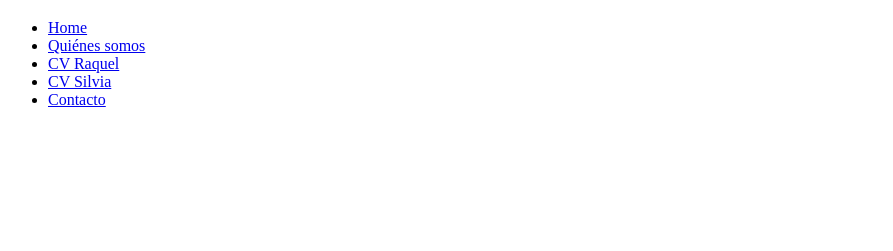
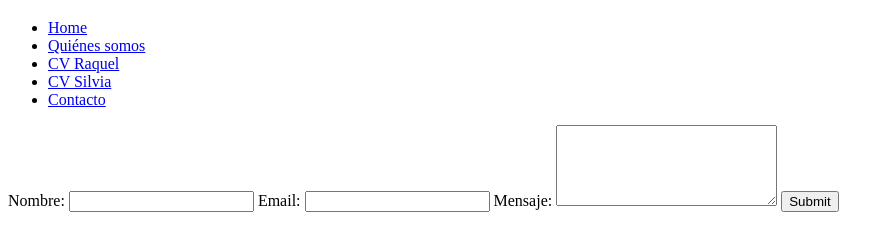
Before and after one commit to RaquelOrtegaLabrac/202304-w1ch2-raquel-ortega-silvia-garcia, a plain HTML site: page contact.html in a window 1280 px wide. Shown: the part 61-312 px from the top of the page, without its empty margins (0-893 px from the left). Drawn offline with Linux system fonts and the light colour scheme.

Commit message:
add content to contact.html

```diff
--- a/contact.html
+++ b/contact.html
@@ -22,6 +22,18 @@
     </nav>
 
   </header>
+  <main>
+    <form>
+      <label for="name">Nombre:</label>
+      <input type="text" id="name" required>
+      <label for="email">Email:</label>
+      <input type="email" id="email" required>
+      <label for="message">Mensaje:</label>
+      <textarea id="message" rows="5" cols="25" required></textarea>
+
+      <input type="submit" id="submit">
+    </form>
+  </main>
 </body>
 
 </html>
```
Also changed, not shown: about.html (+1 -1 lines).
